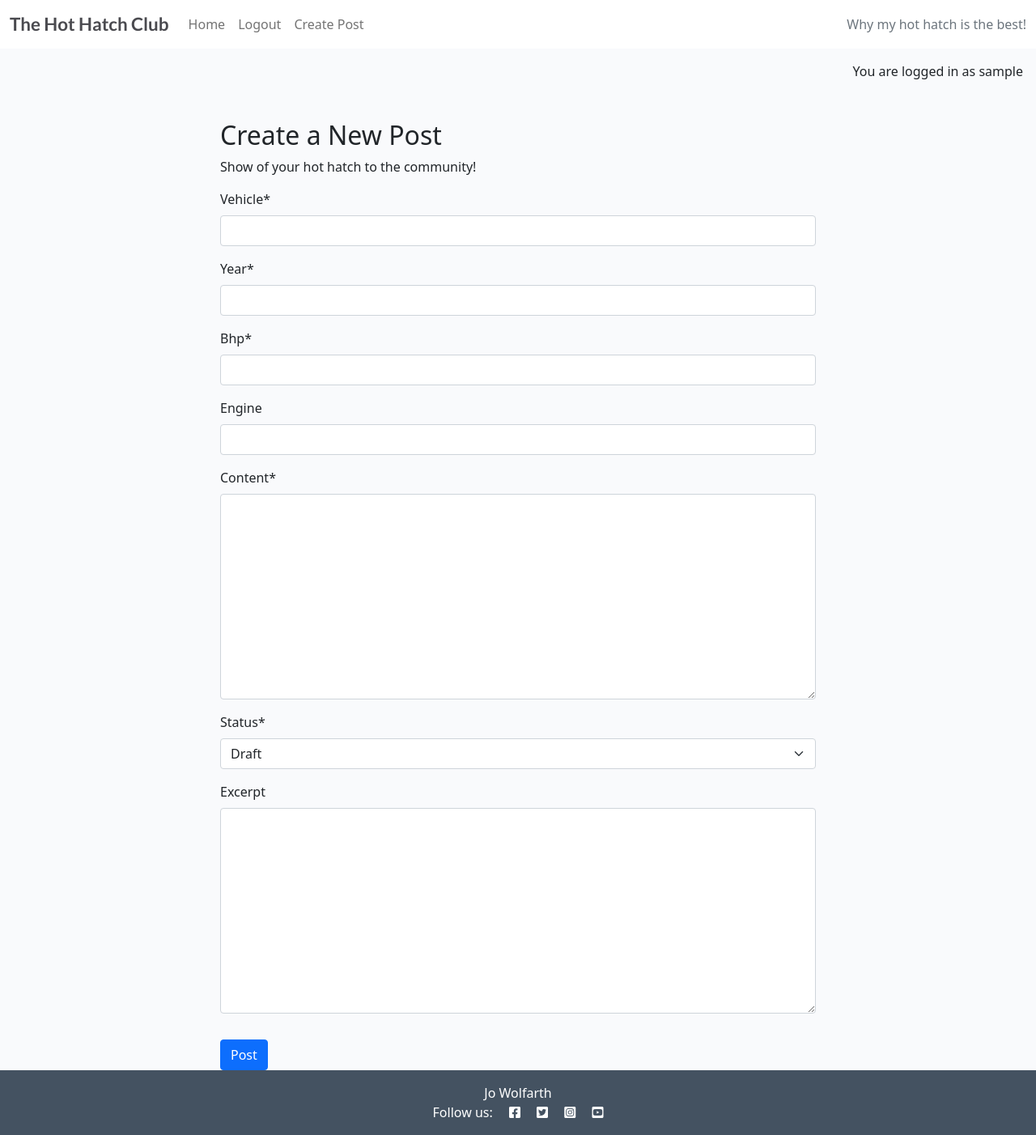
After one commit to JoWolfarth/The-Hot-Hatch-Club, a Django app: page /create/ in a window 1280 px wide. The commit adds this page. Shown: the whole page at 81% size. Run offline with Django 4.2, Linux system fonts and the light colour scheme; the visitor is signed in with stand-in values (Sample User, id 1); some libraries are stand-ins or nearby versions.

Commit message:
added crispy forms, and authentication for posts

```diff
--- a/config/settings.py
+++ b/config/settings.py
@@ -47,6 +47,8 @@ INSTALLED_APPS = [
     'allauth',
     'allauth.account',
     'allauth.socialaccount',
+    'crispy_forms',
+    'crispy_bootstrap5',
     'posts',
     'django_summernote'
 ]
@@ -55,6 +57,10 @@ INSTALLED_APPS = [
 SITE_ID = 1
 LOGIN_REDIRECT_URL = '/'
 LOGOUT_REDIRECT_URL = '/'
+
+
+CRISPY_ALLOWED_TEMPLATE_PACKS = "bootstrap5"
+CRISPY_TEMPLATE_PACK = "bootstrap5"
 
 
 MIDDLEWARE = [
--- a/posts/admin.py
+++ b/posts/admin.py
@@ -11,3 +11,7 @@ class PostAdmin(SummernoteModelAdmin):
     list_filter = ('status', 'created_on', 'user')
     prepopulated_fields = {'slug': ('vehicle',)}
     summernote_fields = ('content',)
+
+    def make_published(self, request, queryset):
+        queryset.update(status=1)
+    make_published.short_description = "mark selected posts as published"
--- /dev/null
+++ b/posts/forms.py
@@ -0,0 +1,8 @@
+from .models import Post
+from django import forms
+
+
+class PostForm(forms.ModelForm):
+    class Meta:
+        model = Post
+        fields = ('vehicle', 'year', 'bhp', 'engine', 'content', 'status', 'excerpt')
--- a/posts/models.py
+++ b/posts/models.py
@@ -1,8 +1,9 @@
 from django.db import models
 from django.contrib.auth.models import User
+from django.utils.text import slugify
 
 
-STATUS = ((0, "Draft"), (1, "Published"))
+STATUS = ((0, "Draft"), (1, "Published"), (2, "Pending"),)
 
 
 # Create your models here.
@@ -16,9 +17,20 @@ class Post(models.Model):
     engine = models.CharField(max_length=25, default="", blank=True)
     content = models.TextField()
     created_on = models.DateTimeField(auto_now_add=True)
-    status = models.IntegerField(choices=STATUS, default=0)
+    status = models.IntegerField(choices=((0, "Draft"), (1, "Published"),), default=0)
+    approved = models.BooleanField(default=False)
     excerpt = models.TextField(blank=True)
 
+    def save(self, *args, **kwargs):
+        if not self.slug or self.slug == "":
+            base_slug = slugify(self.vehicle)
+            slug = base_slug
+            num = 1
+            while Post.objects.filter(slug=slug).exclude(pk=self.pk).exists():
+                slug = f"{base_slug}-{num}"
+                num += 1
+            self.slug = slug
+        super().save(*args, **kwargs)
 
     class Meta:
         ordering = ["-created_on"]
--- /dev/null
+++ b/posts/templates/posts/create_post.html
@@ -0,0 +1,19 @@
+{% extends "base.html" %}
+{% load crispy_forms_tags %}
+
+{% block content %}
+<div class="container mt-5">
+    <div class="row">
+        <div class="col-md-8 offset-md-2">
+            <h2>Create a New Post</h2>
+            <p>Show of your hot hatch to the community!</p>
+
+            <form method="post" enctype="multipart/form-data">
+                {% csrf_token %}
+                {{ form|crispy }}
+                <button type="submit" class="btn btn-primary mt-3">Post</button>
+            </form>
+        </div>
+    </div>
+</div>
+{% endblock %}
--- a/posts/templates/posts/index.html
+++ b/posts/templates/posts/index.html
@@ -18,10 +18,15 @@
                                     <p class="user"> {{ post.user }} | {{ post.vehicle }}</p>
                                 </div>
                             </div>
+                            {% if post.slug %}
                             <a href="{% url 'post_detail' post.slug %}" class="post-link">
                                 <h2 class="card-title">{{ post.title }}</h2>
                                 <p class="card-text">{{ post.excerpt }}</p>
                             </a>
+                            {% else %}
+                            <h2 class="card-title">{{ post.title }}</h2>
+                            <p class="card-text">{{ post.excerpt }}</p>
+                            {% endif %}
 
                             <hr />
                             <p class="card-text text-muted h6">{{ post.created_on}}
--- a/posts/urls.py
+++ b/posts/urls.py
@@ -5,6 +5,7 @@ from . import views
 urlpatterns = [
     path('', views.PostList.as_view(), name='home'),
     path('posts/', views.PostList.as_view(), name='posts'),
+    path('create/', views.create_post, name='create_post'),
     path('<slug:slug>/', views.post_detail, name='post_detail'),
     path("accounts/", include("allauth.urls")),
 ]
--- a/posts/views.py
+++ b/posts/views.py
@@ -1,34 +1,50 @@
-from django.shortcuts import render, get_object_or_404
+from django.shortcuts import render, get_object_or_404, redirect
 from django.views import generic
+from django.contrib.auth.decorators import login_required
+from django.contrib import messages
 from .models import Post
+from .forms import PostForm
 
 
 # Create your views here.
 class PostList(generic.ListView):
-    queryset = Post.objects.filter(status=1).order_by("created_on")
+    queryset = Post.objects.filter(status=1, approved=True).order_by("-created_on")
     template_name = "posts/index.html"
     paginate_by = 6
 
 
 def post_detail(request, slug):
-    """
-    Display an individual :model:`blog.Post`.
-
-    **Context**
-
-    ``post``
-        An instance of :model:`blog.Post`.
-
-    **Template:**
-
-    :template:`blog/post_detail.html`
-    """
-
+    posts_form = PostForm()
     queryset = Post.objects.filter(status=1)
     post = get_object_or_404(queryset, slug=slug)
+    return render(
+        request,
+        "posts/post_detail.html",
+        {"post": post, "posts_form": posts_form},
+    )
+
+
+@login_required
+def create_post(request):
+    """
+    View for creating a new post.
+    Login is required to access this view.
+    """
+    if request.method == "POST":
+        form = PostForm(request.POST, request.FILES)
+        if form.is_valid():
+            post = form.save(commit=False)
+            post.user = request.user
+            post.save()
+            messages.success(request, "Your post is waiting approval!")
+            return redirect('home')
+    else:
+        form = PostForm()
 
     return render(
         request,
-        "posts/post_detail.html",
-        {"post": post},
+        "posts/create_post.html",
+        {
+            "form": form,
+        },
     )
--- a/requirements.txt
+++ b/requirements.txt
@@ -3,11 +3,13 @@ bleach==6.2.0
 certifi==2025.8.3
 cffi==1.17.1
 charset-normalizer==3.4.2
+crispy-bootstrap5==0.7
 cryptography==45.0.5
 defusedxml==0.7.1
 dj-database-url==0.5.0
 Django==4.2.23
 django-allauth==0.57.2
+django-crispy-forms==2.4
 django-summernote==0.8.20.0
 gunicorn==20.1.0
 idna==3.10
--- a/templates/base.html
+++ b/templates/base.html
@@ -56,6 +56,11 @@
                     	<a class="nav-link {% if request.path == login_url %}active{% endif %}" aria-current="page" href="{% url 'account_login' %}">Login</a>
                     </li>
                     {% endif %}
+                    {% if user.is_authenticated %}
+                    <li class="nav-item">
+                    <a class="nav-link" href="{% url 'create_post' %}">Create Post</a>
+                    </li>
+                    {% endif %}
                 </ul>
                 <span class="navbar-text text-muted">
                     Why my hot hatch is the best!
@@ -63,6 +68,21 @@
             </div>
         </div>
     </nav>
+
+    <div class="container">
+    {% if messages %}
+        <div class="row">
+            <div class="col-md-8 mt-3 offset-md-2">
+            {% for message in messages %}
+                <div class="alert alert-{{ message.tags }} alert-dismissible fade show" role="alert">
+            {{ message }}
+        <button type="button" class="btn-close" data-bs-dismiss="alert" aria-label="Close"></button>
+                </div>
+            {% endfor %}
+            </div>
+        </div>
+    {% endif %}
+    </div>
 
     <main class="flex-shrink-0 main-bg">
         {% if user.is_authenticated %}
```
Also changed, not shown: posts/templates/posts/post_detail.html (+5 -5 lines), posts/migrations/0005_alter_post_options_post_approved.py (added).
